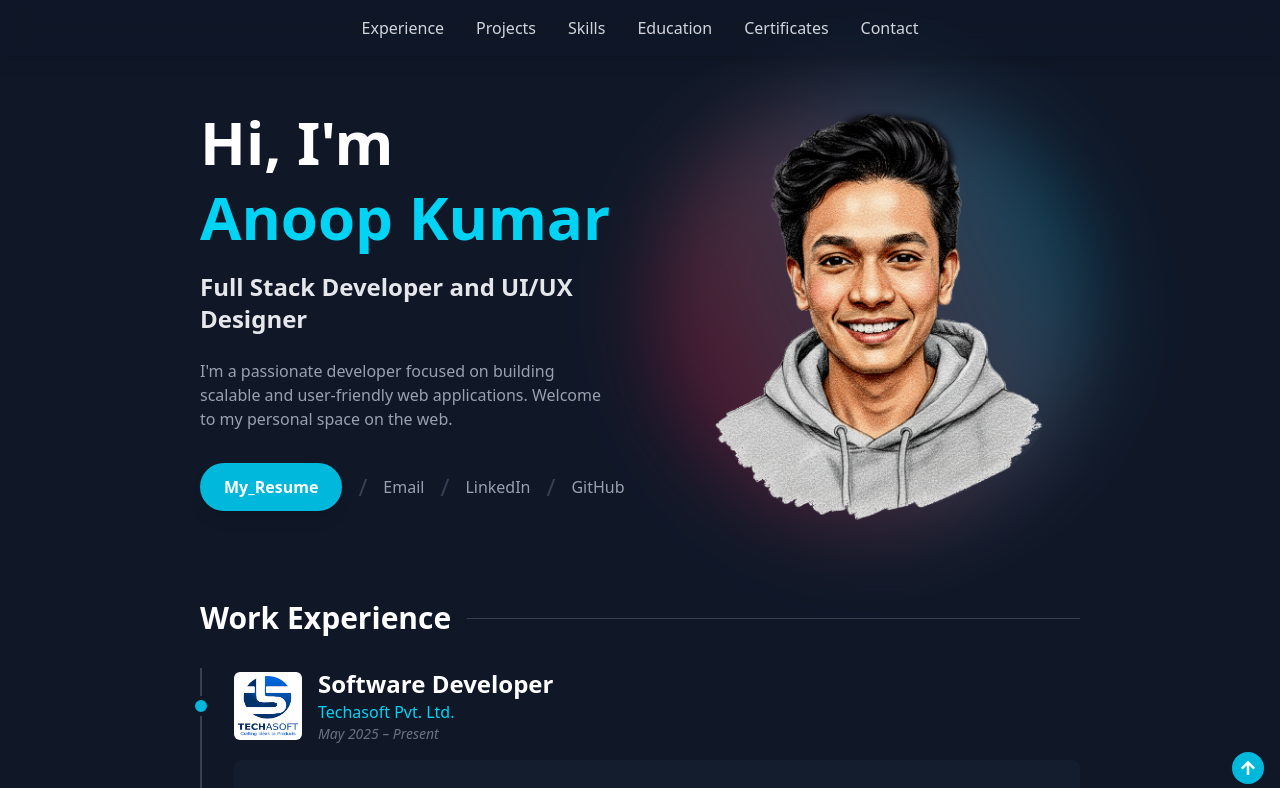
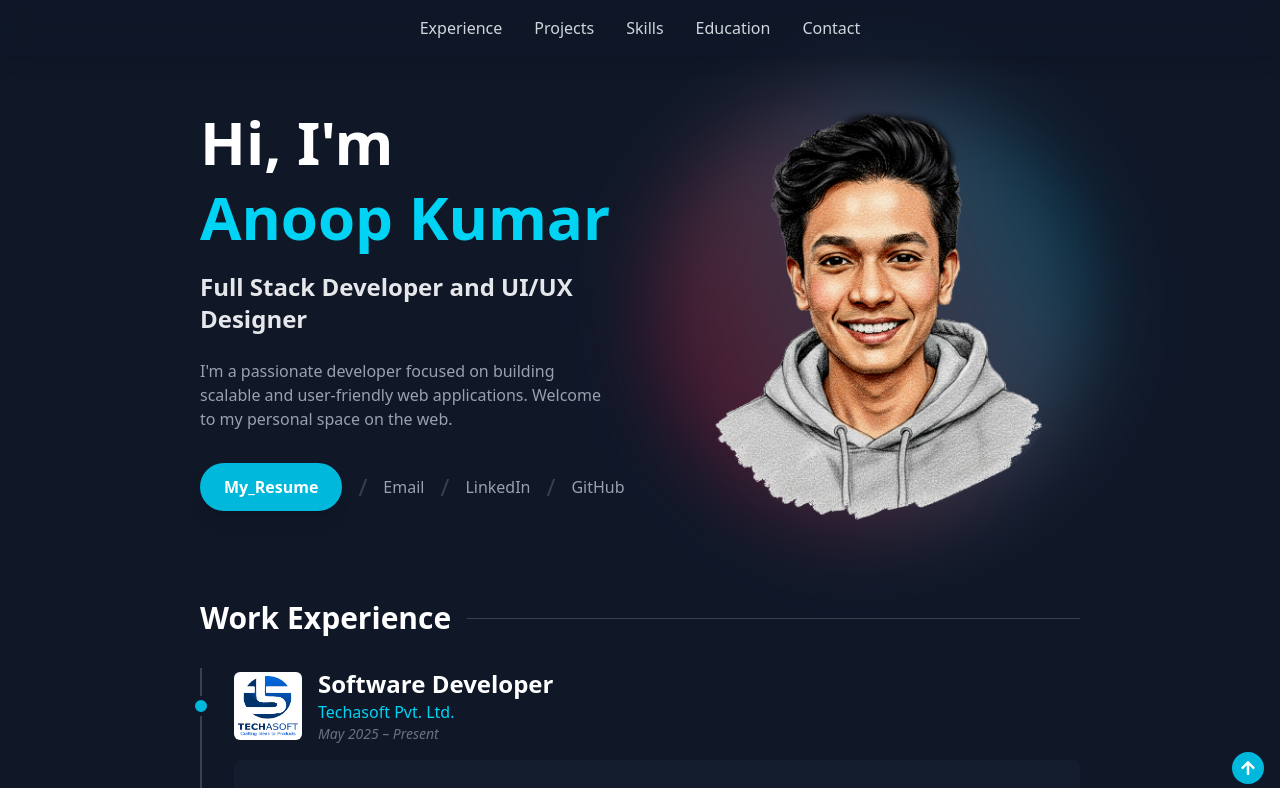
Before and after one commit to Anoop-Kumar-31/New_Portfolio, a React (Vite) app: page / in a window 1280 px wide. Shown: the top 788 px of the page. Built offline with nearby package versions, Linux system fonts and the light colour scheme.

Commit message:
removed certificaiton form header

```diff
--- a/src/components/Header.jsx
+++ b/src/components/Header.jsx
@@ -4,7 +4,7 @@ import { personalInfo } from '../data';
 
 const Header = () => {
   const [isMenuOpen, setIsMenuOpen] = useState(false);
-  const navLinks = ['experience', 'projects', 'skills', 'education', 'certificates', 'contact'];
+  const navLinks = ['experience', 'projects', 'skills', 'education', 'contact'];
 
   return (
     <>
```
